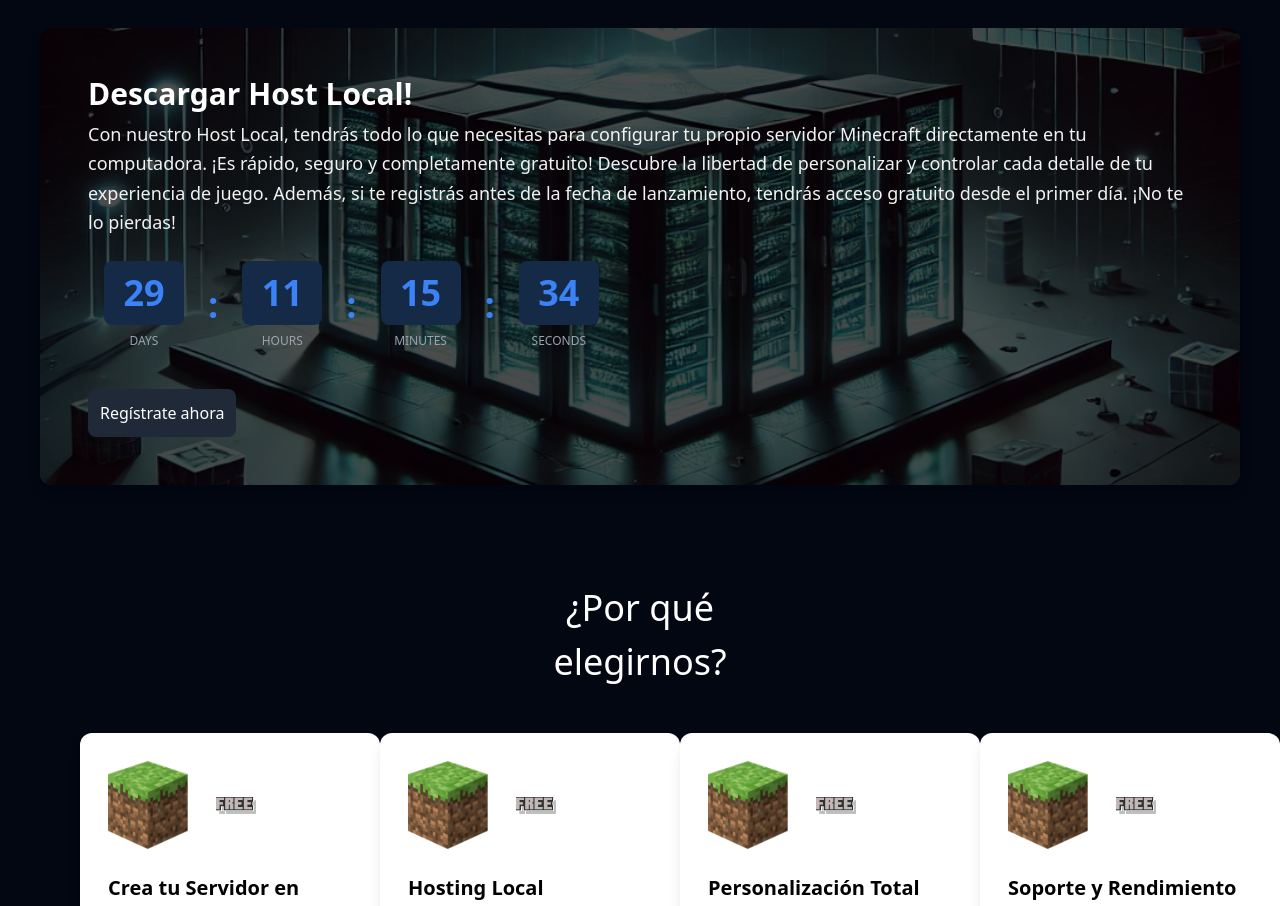
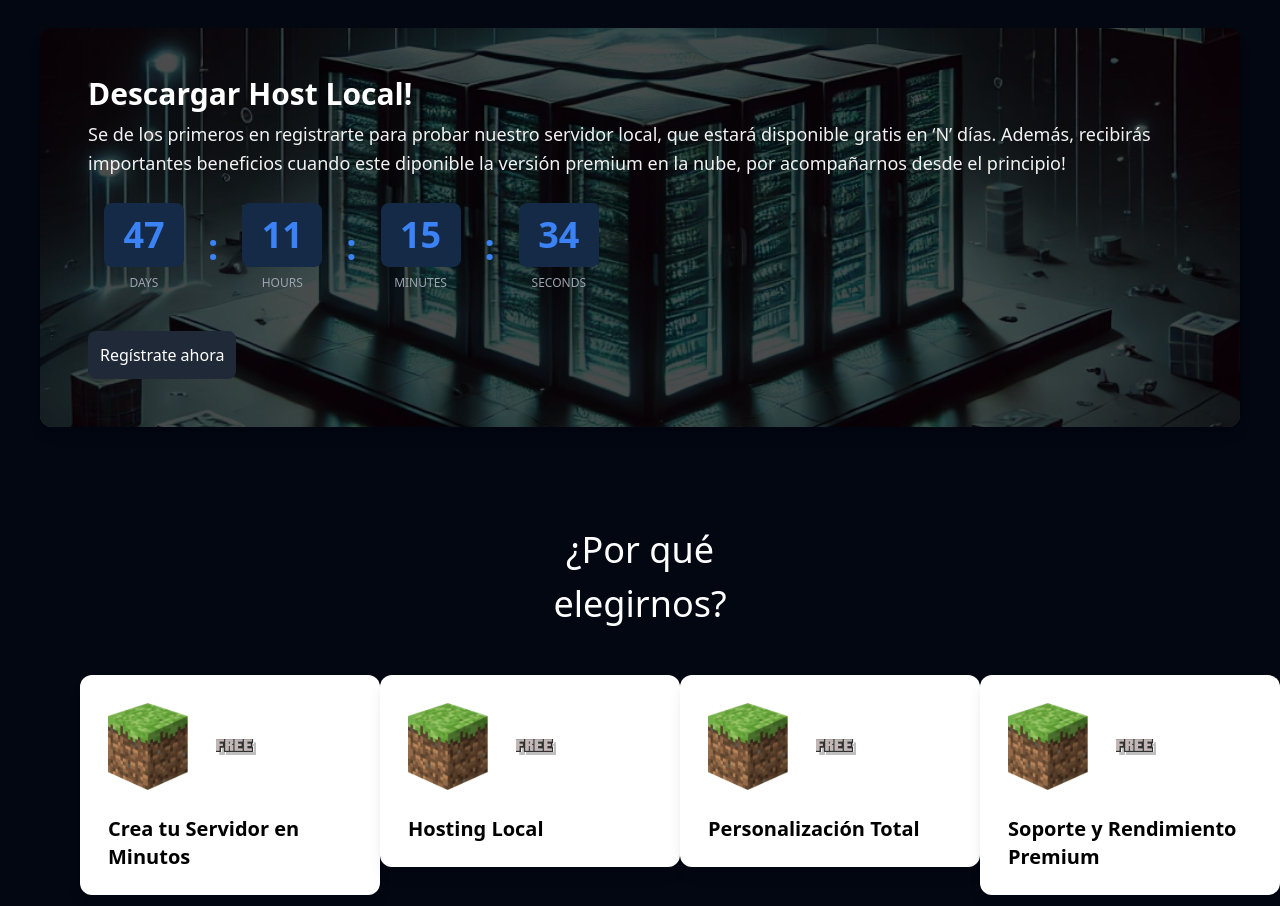
Before and after one commit to merliteam/BlockServer_LP, a Next.js app: page / in a window 1280 px wide. Shown: the part 820-1726 px from the top of the page. Built offline with nearby package versions, Linux system fonts and the light colour scheme.

Commit message:
cuenta regresiva implementada

```diff
--- a/src/Components/DescargarHostLocal/index.tsx
+++ b/src/Components/DescargarHostLocal/index.tsx
@@ -43,9 +43,7 @@
         {/* Contenido Desktop */}
         <h4 className="font-semibold text-3xl">Descargar Host Local!</h4>
         <p className="text-lg text-[#F2F2F2] leading-relaxed">
-        Con nuestro Host Local, tendrás todo lo que necesitas para configurar tu propio servidor Minecraft directamente en tu computadora. ¡Es rápido, seguro y completamente gratuito! Descubre la libertad de personalizar y controlar cada detalle de tu experiencia de juego.
-
-Además, si te registrás antes de la fecha de lanzamiento, tendrás acceso gratuito desde el primer día. ¡No te lo pierdas!
+        Se de los primeros en registrarte para probar nuestro servidor local, que estará disponible gratis en ‘N’ días. Además, recibirás importantes beneficios cuando este diponible la versión premium en la nube, por acompañarnos desde el principio!
         </p>
        {/* <BotonDescargar /> */}
       <ComingSoonTimer />
@@ -83,9 +81,8 @@
             Descargar Host Local!
           </h4>
           <p className="text-[20px] text-center leading-relaxed">
-          Con nuestro Host Local, tendrás todo lo que necesitas para configurar tu propio servidor Minecraft directamente en tu computadora. ¡Es rápido, seguro y completamente gratuito! Descubre la libertad de personalizar y controlar cada detalle de tu experiencia de juego.
+          Se de los primeros en registrarte para probar nuestro servidor local, que estará disponible gratis en ‘N’ días. Además, recibirás importantes beneficios cuando este diponible la versión premium en la nube, por acompañarnos desde el principio!
 
-Además, si te registrás antes de la fecha de lanzamiento, tendrás acceso gratuito desde el primer día. ¡No te lo pierdas!
           </p>
           {/*<BotonDescargar /> */}
           <ComingSoonTimer />
--- a/src/Components/coming-soon-timer/coming-soon.tsx
+++ b/src/Components/coming-soon-timer/coming-soon.tsx
@@ -13,7 +13,7 @@
   useEffect(() => {
     // Set target date to 3 days from now for demonstration
     const now = new Date()
-    let targetDate = new Date(2025, 3, 15, 23, 59, 59)
+    let targetDate = new Date(2025, 4, 3, 23, 59, 59)
 
         if (now > targetDate) {
             const now = new Date("2025-04-01T00:00:00")
```
